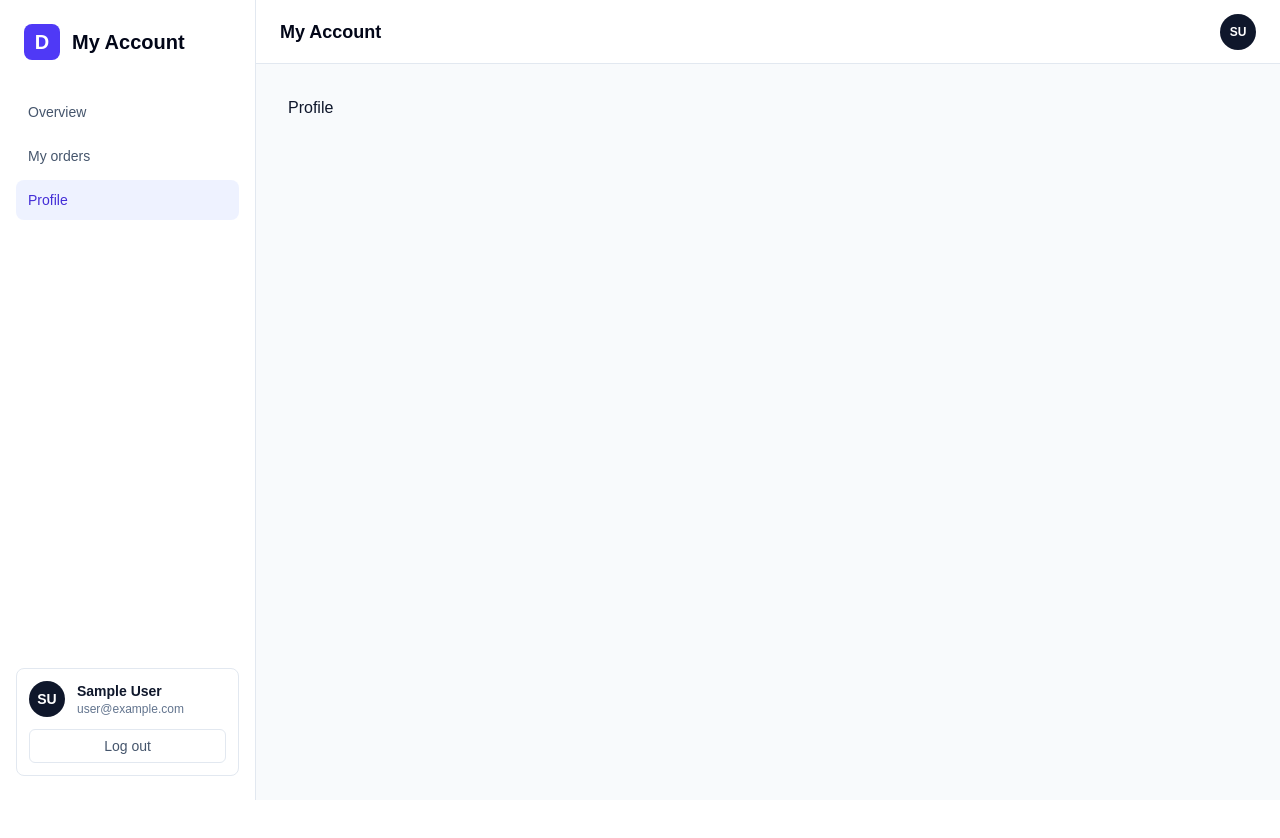
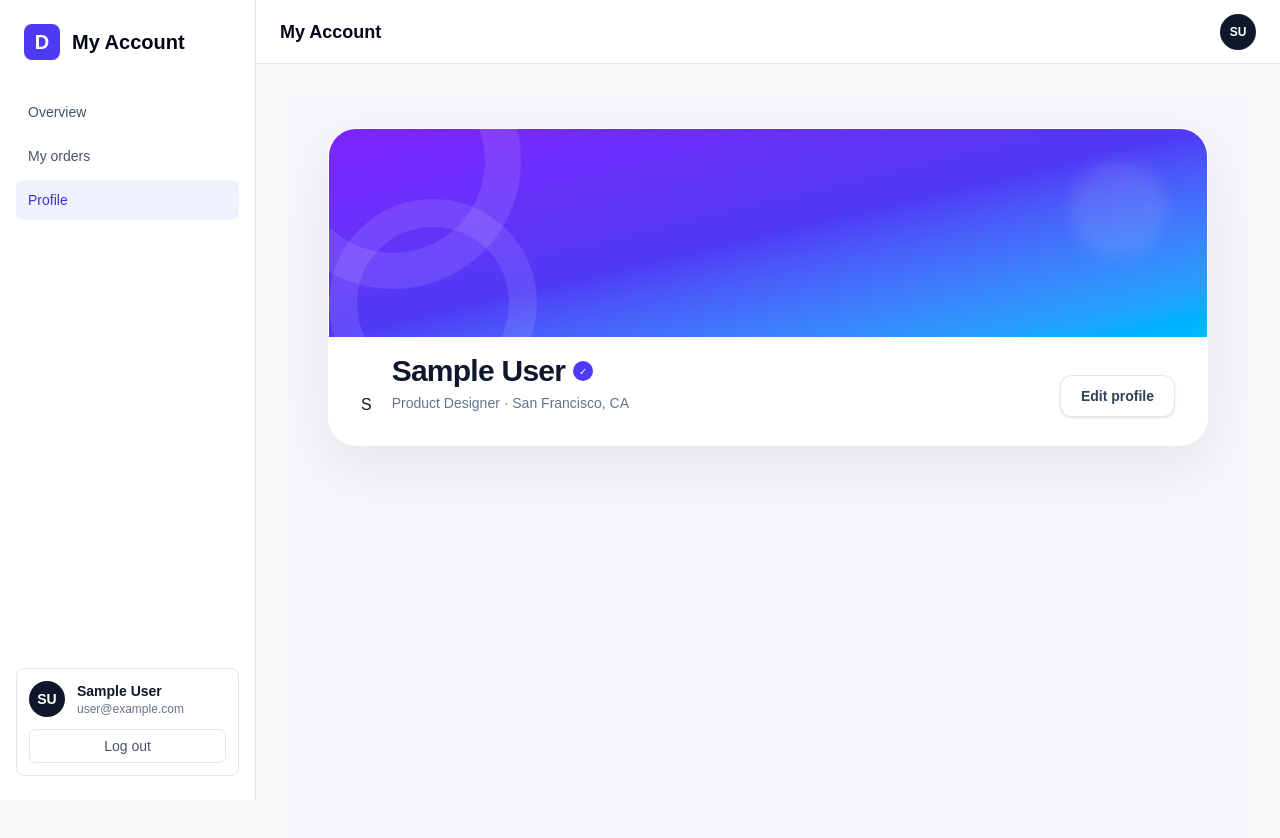
Before and after one commit to Abbas-shah10/E-Commerce, a Next.js app: page /profile in a window 1280 px wide. Shown: the top 838 px of the page. Before the commit the page ends 800 px from the top, so only its background shows below. Built offline with nearby package versions, Linux system fonts and the light colour scheme; no server answers; sample sign-in values are in the browser's storage.

Commit message:
feat: implement Profile component with user session handling and display

```diff
--- a/app/(dashboard)/profile/page.tsx
+++ b/app/(dashboard)/profile/page.tsx
@@ -1,7 +1,61 @@
-import React from "react";
+import { auth } from "@/lib/auth";
 
-const page = () => {
-  return <div>Profile</div>;
+const Profile = async () => {
+  const session = await auth();
+  const name = session?.user?.name || "Alex Morgan";
+  const email = session?.user?.email || "alex.morgan@example.com";
+  const initials = name
+    .split(" ")
+    .map((part) => part[0])
+    .join("")
+    .slice(0, 2)
+    .toUpperCase();
+
+  return (
+    <main className="min-h-screen bg-[#f6f7fb] px-4 py-8 text-slate-900 sm:px-6 lg:px-10">
+      <div className="mx-auto max-w-6xl">
+        <section className="overflow-hidden rounded-[28px] border border-white/80 bg-white shadow-[0_20px_60px_rgba(15,23,42,0.08)]">
+          <div className="relative h-44 overflow-hidden bg-linear-to-br from-violet-600 via-indigo-600 to-sky-400 sm:h-52">
+            <div className="absolute -left-16 -top-24 h-64 w-64 rounded-full border-36 border-white/10" />
+            <div className="absolute right-10 top-8 h-24 w-24 rounded-full bg-white/10 blur-sm" />
+            <div className="absolute -bottom-17.5 -right-20px h-52 w-52 rounded-full border-28 border-white/10" />
+          </div>
+
+          <div className="relative px-6 pb-7 sm:px-8">
+            <div className="flex flex-col items-start sm:flex-row sm:items-end sm:justify-between">
+              <div className="flex flex-col items-start sm:flex-row sm:items-end">
+                {session?.user?.image ? (
+                  <span>{session?.user.name?.charAt(0).toUpperCase()}</span>
+                ) : (
+                  <div className="-mt-14 flex h-28 w-28 items-center justify-center rounded-3xl border-[6px] border-white bg-linear-to-br from-slate-900 to-indigo-700 text-3xl font-bold text-white shadow-xl sm:-mt-16 sm:h-32 sm:w-32">
+                    {initials}
+                  </div>
+                )}
+
+                <div className="mt-4 sm:mb-1 sm:ml-5">
+                  <div className="flex items-center gap-2">
+                    <h1 className="text-2xl font-bold tracking-tight sm:text-3xl">
+                      {name}
+                    </h1>
+                    <span className="flex h-5 w-5 items-center justify-center rounded-full bg-indigo-600 text-[10px] text-white">
+                      ✓
+                    </span>
+                  </div>
+                  <p className="mt-1 text-sm text-slate-500">
+                    Product Designer · San Francisco, CA
+                  </p>
+                </div>
+              </div>
+
+              <button className="mt-5 rounded-xl border border-slate-200 bg-white px-5 py-2.5 text-sm font-semibold text-slate-700 shadow-sm transition hover:border-indigo-200 hover:text-indigo-700 sm:mt-0">
+                Edit profile
+              </button>
+            </div>
+          </div>
+        </section>
+      </div>
+    </main>
+  );
 };
 
-export default page;
+export default Profile;
```
